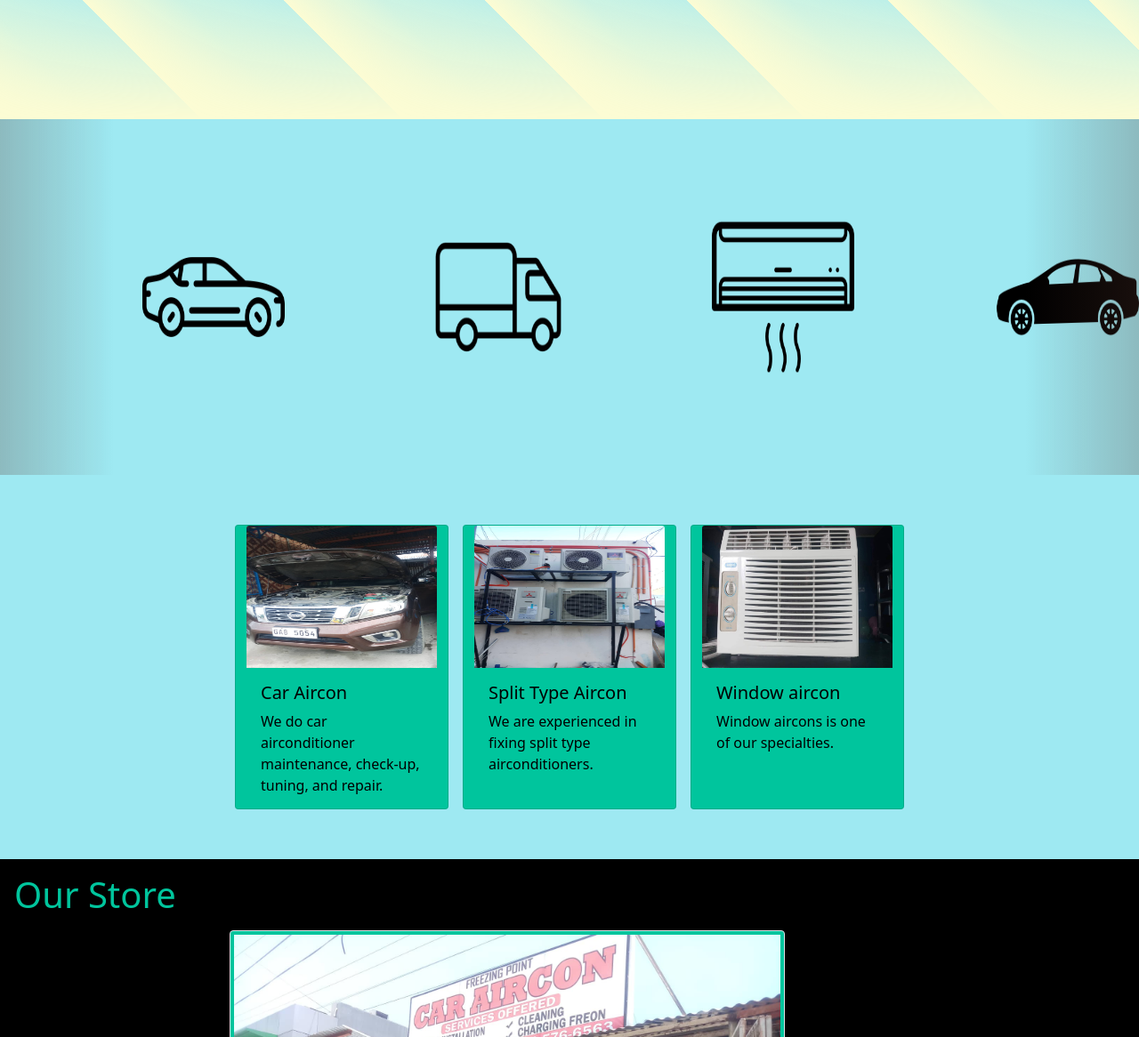
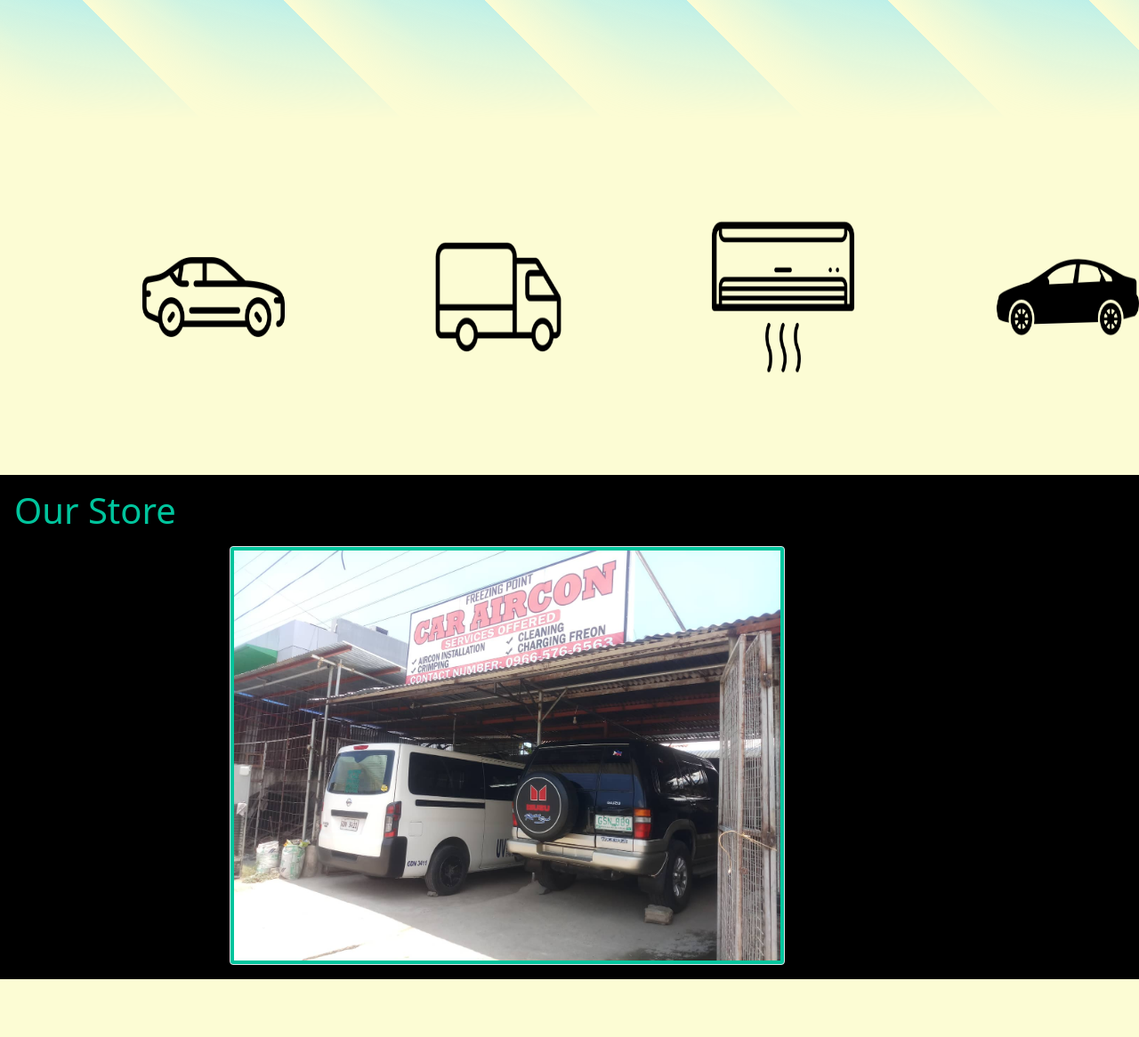
Before and after one commit to Emman-pip/FreezingPoint, a website: page index.html in a window 1280 px wide. Shown: the part 1540-2706 px from the top of the page at 89% size. Drawn offline with nearby package versions, Linux system fonts and the light colour scheme.

Commit message:
Delete section3
Deleted section 3 for better UI.

```diff
--- a/index.html
+++ b/index.html
@@ -130,46 +130,6 @@
         </div>
       </section>
 
-      <section class="section3 p-3">
-        <div class="section3Pics row">
-          <!-- <img src="./media/images/acs.jpg" class="img-fluid" alt="" /> -->
-          <!-- <img src="./media/images/cars.jpg" class="card-img" alt="" /> -->
-          <div class="card col-lg-4" style="">
-            <img src="./media/images/cars.jpg" class="card-img-top" alt="..." />
-            <div class="card-body">
-              <h5 class="card-title">Car Aircon</h5>
-              <p class="card-text">
-                We do car airconditioner maintenance, check-up, tuning, and
-                repair.
-              </p>
-              <!-- <a href="#" class="btn btn-primary">Go somewhere</a> -->
-            </div>
-          </div>
-          <div class="card col-lg-4" style="">
-            <img src="./media/images/acs.jpg" class="card-img-top" alt="..." />
-            <div class="card-body">
-              <h5 class="card-title">Split Type Aircon</h5>
-              <p class="card-text">
-                We are experienced in fixing split type airconditioners.
-              </p>
-              <!-- <a href="#" class="btn btn-primary">Go somewhere</a> -->
-            </div>
-          </div>
-          <div class="card col-lg-4" style="">
-            <img src="./media/images/ac2.jpg" class="card-img-top" alt="..." />
-            <div class="card-body">
-              <h5 class="card-title">Window aircon</h5>
-              <p class="card-text">Window aircons is one of our specialties.</p>
-              <!-- <a href="#" class="btn btn-primary">Go somewhere</a> -->
-            </div>
-          </div>
-        </div>
-
-        <!-- <div class="section3Text lead p-3 rounded-3">
-          We listen to your problems and produce effective solutions
-        </div> -->
-      </section>
-
       <section class="section4 p-3">
         <div class="h1 mb-3 section4Title">Our Store</div>
         <div
--- a/src/styles.scss
+++ b/src/styles.scss
@@ -201,8 +201,8 @@
 
   // Styling
   .slider {
-    background: $main-color;
-    mask-image: linear-gradient(bottom, transparent, black, transparent);
+    // background: $main-color;
+    // mask-image: linear-gradient(bottom, transparent, black, transparent);
     // box-shadow: 0 10px 20px -5px rgba(0, 0, 0, 0.125);
     height: 50vh;
     margin: auto;
@@ -213,15 +213,15 @@
     gap: 2rem;
     // align-items: center;
 
-    &::before,
-    &::after {
-      @include white-gradient;
-      content: "";
-      height: 50vh;
-      position: absolute;
-      width: 100vw;
-      z-index: 2;
-    }
+    // &::before,
+    // &::after {
+    //   @include white-gradient;
+    //   content: "";
+    //   height: 50vh;
+    //   position: absolute;
+    //   width: 100vw;
+    //   z-index: 2;
+    // }
 
     img {
       height: 30vh;
@@ -257,41 +257,6 @@
       justify-content: center;
     }
   }
-}
-
-.section3 {
-  background-color: $main-color;
-  min-height: 50vh;
-  color: black;
-  display: flex;
-  justify-content: center;
-  align-items: center;
-  position: relative;
-
-  .section3Pics {
-    display: flex;
-    justify-content: center;
-    gap: 1rem;
-    align-items: center;
-    // position: absolute;
-    // left: 0;
-    min-height: 50vh;
-    display: flex;
-  }
-  .card {
-    width: 15rem;
-    background-color: $secondary-color;
-    height: 20rem;
-
-    img {
-      height: 10rem;
-    }
-  }
-
-  // .section3Text {
-  //   z-index: 1;
-  //   background-color: $secondary-color;
-  // }
 }
 
 .section4 {
```
Also changed, not shown: src/styles.css, 1 other file.
